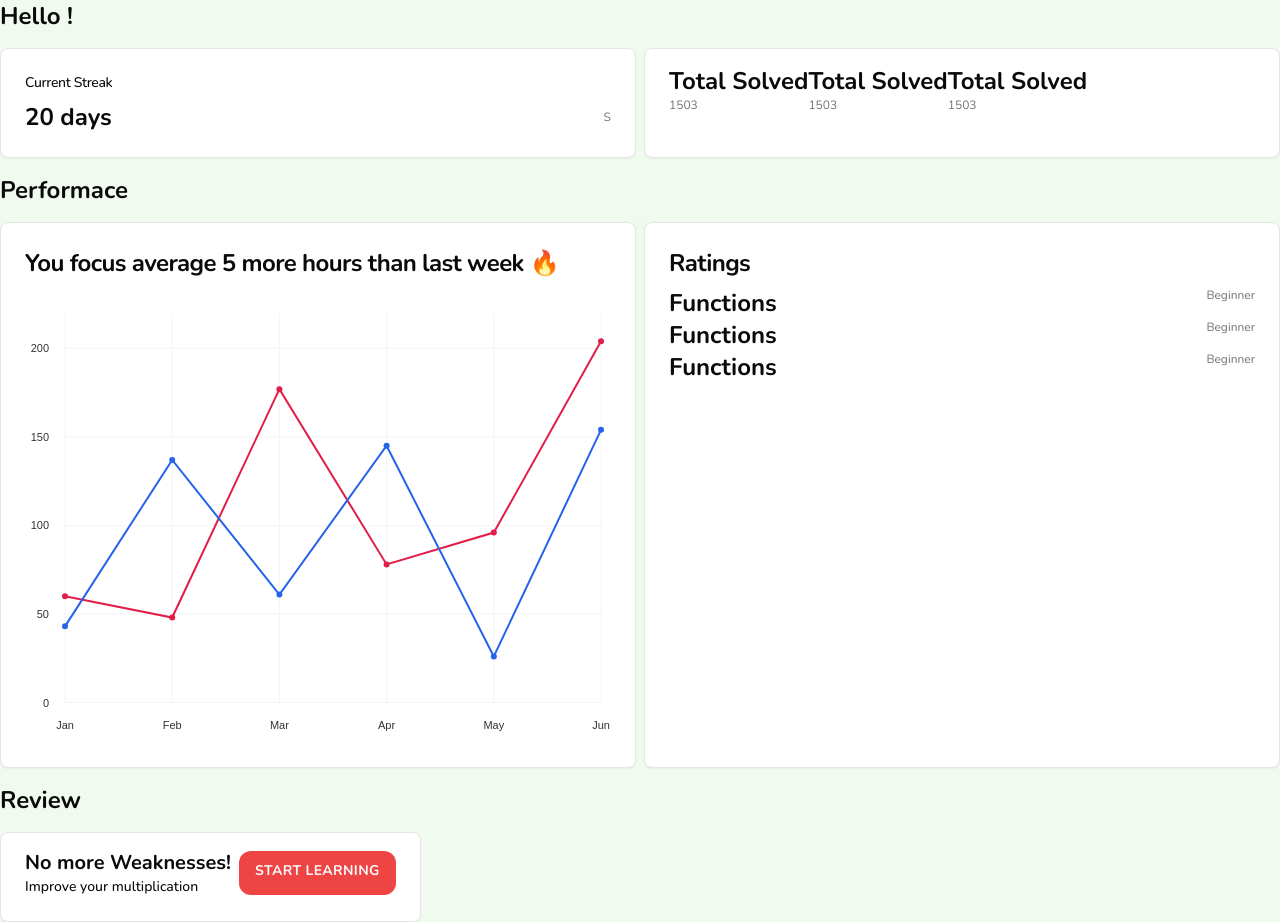
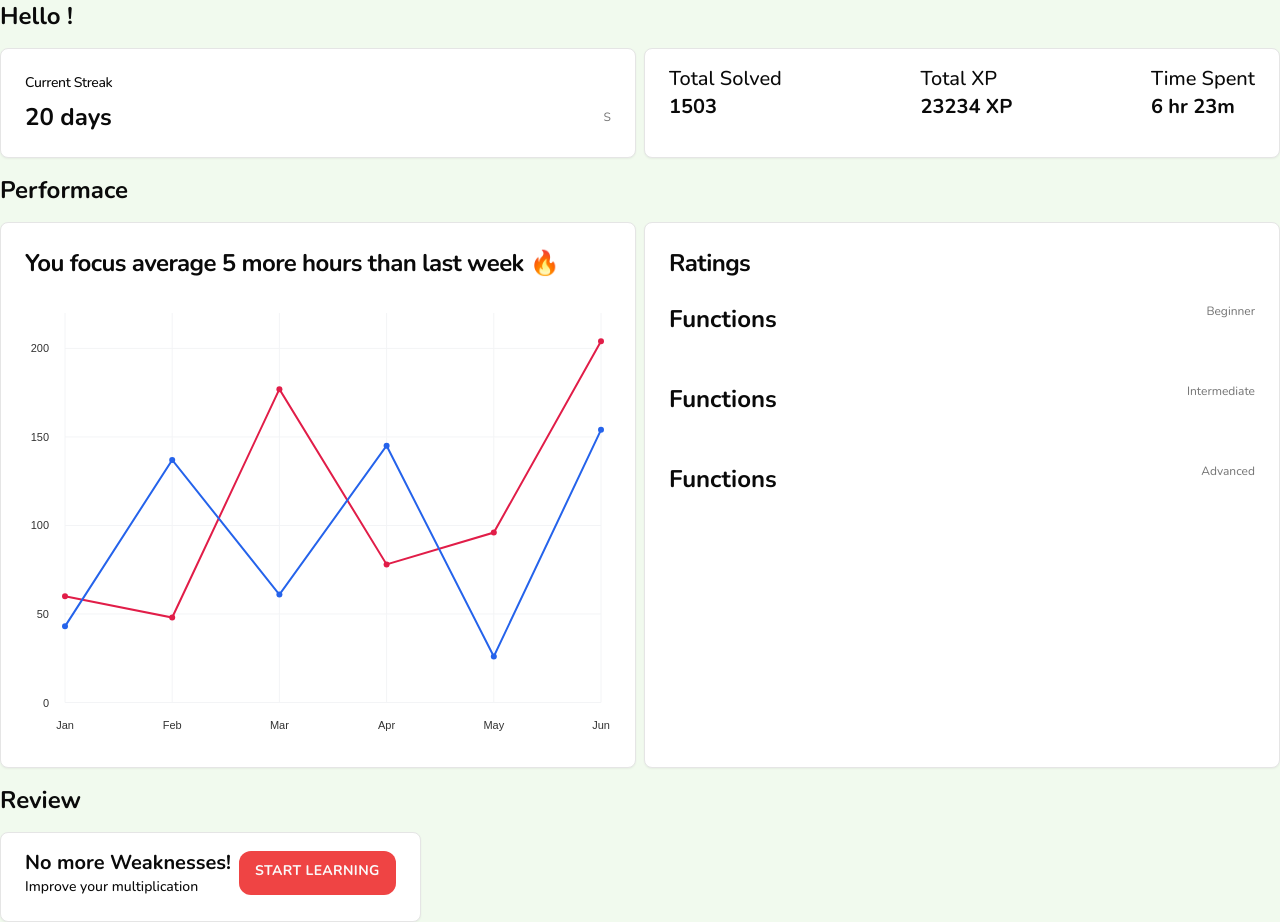
Before and after one commit to Montekkundan/hackmath, a Next.js app in the folder apps/hackmath/: page /analytics in a window 1280 px wide. Built offline with nearby package versions, Linux system fonts and the light colour scheme; no server answers.

Commit message:
analytics page design update

```diff
--- a/apps/hackmath/src/app/(main)/analytics/page.tsx
+++ b/apps/hackmath/src/app/(main)/analytics/page.tsx
@@ -30,18 +30,18 @@ const Analytics = async () => {
           </Card>
           <Card className="w-full">
             <CardContent className="mt-4">
-              <div className="flex flex-row">
+              <div className="flex flex-row justify-between">
                 <div className="flex flex-col">
-                  <div className="text-2xl font-bold">Total Solved</div>
-                  <p className="text-xs text-muted-foreground">1503</p>
+                  <div className="text-xl font-medium">Total Solved</div>
+                  <p className="text-xl font-bold">1503</p>
                 </div>
                 <div className="flex flex-col">
-                  <div className="text-2xl font-bold">Total Solved</div>
-                  <p className="text-xs text-muted-foreground">1503</p>
+                  <div className="text-xl font-medium">Total XP</div>
+                  <p className="text-xl font-bold">23234 XP</p>
                 </div>
                 <div className="flex flex-col">
-                  <div className="text-2xl font-bold">Total Solved</div>
-                  <p className="text-xs text-muted-foreground">1503</p>
+                  <div className="text-xl font-medium">Time Spent</div>
+                  <p className="text-xl font-bold">6 hr 23m</p>
                 </div>
               </div>
             </CardContent>
@@ -56,19 +56,19 @@ const Analytics = async () => {
             <CardHeader className="flex flex-row items-center justify-between space-y-0 pb-2">
               <CardTitle className="text-2xl font-bold">Ratings</CardTitle>
             </CardHeader>
-            <CardContent>
-              <div className="flex flex-col">
+            <CardContent className="h-3/4">
+              <div className="flex flex-col mt-4 h-2/4 justify-between">
                 <div className="flex flex-row justify-between">
                   <div className="text-2xl font-bold">Functions</div>
                   <p className="text-xs text-muted-foreground">Beginner</p>
                 </div>
                 <div className="flex flex-row justify-between">
                   <div className="text-2xl font-bold">Functions</div>
-                  <p className="text-xs text-muted-foreground">Beginner</p>
+                  <p className="text-xs text-muted-foreground">Intermediate</p>
                 </div>
                 <div className="flex flex-row justify-between">
                   <div className="text-2xl font-bold">Functions</div>
-                  <p className="text-xs text-muted-foreground">Beginner</p>
+                  <p className="text-xs text-muted-foreground">Advanced</p>
                 </div>
               </div>
             </CardContent>
```
